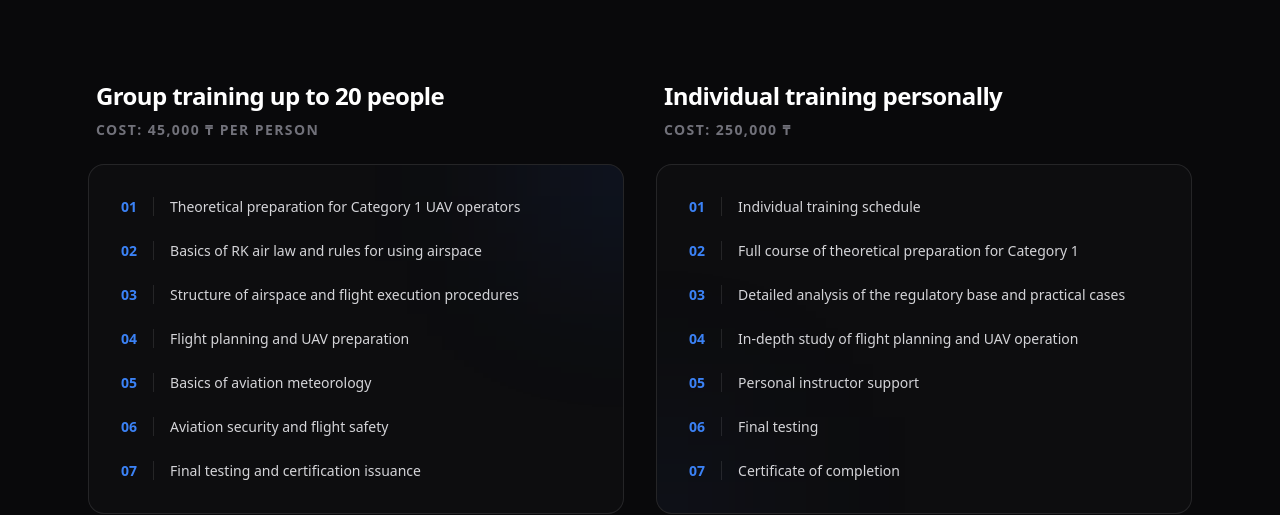
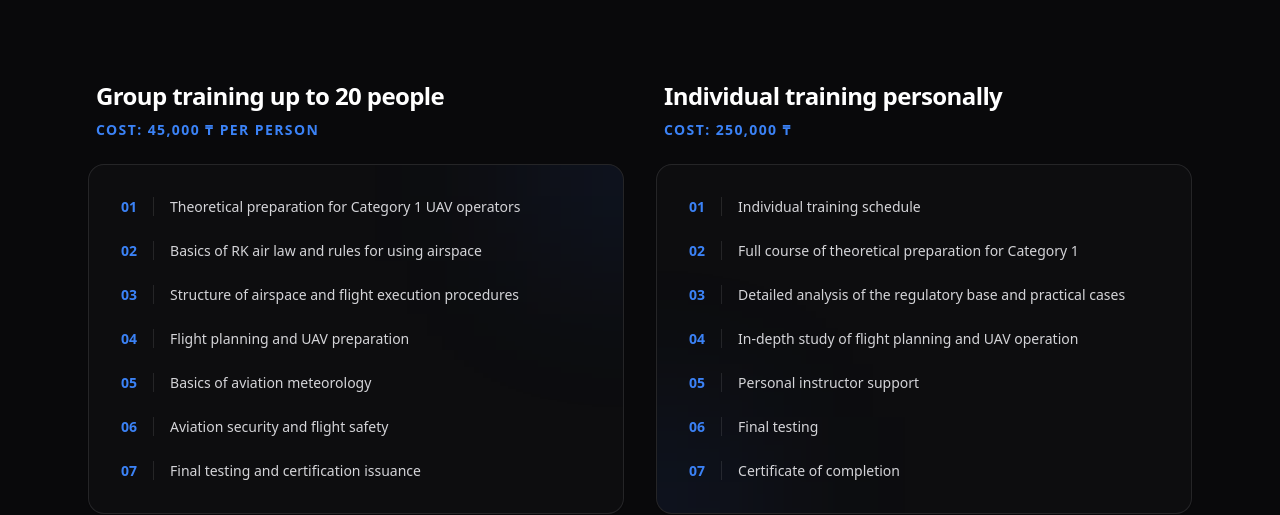
Before and after one commit to SamuelStrand/drones, a React (Create React App) app in the folder FAS_site/fas-website/: page /education in a window 1280 px wide. Shown: the part 292-807 px from the top of the page. Built offline with nearby package versions, Linux system fonts and the light colour scheme; no server answers.

Commit message:
education anim fix

```diff
--- a/FAS_site/fas-website/src/pages/Education.jsx
+++ b/FAS_site/fas-website/src/pages/Education.jsx
@@ -1,6 +1,29 @@
 import { useTranslation } from "react-i18next";
+import { motion } from "framer-motion"; // Ensure framer-motion is installed
 import PageTransition from "../components/PageTransition";
 import SEO from "../components/SEO";
+
+// Animation variants for the container
+const containerVariants = {
+  hidden: { opacity: 0 },
+  visible: {
+    opacity: 1,
+    transition: {
+      staggerChildren: 0.1, // Items appear one by one
+      delayChildren: 0.3
+    }
+  }
+};
+
+// Animation variants for individual items
+const itemVariants = {
+  hidden: { opacity: 0, y: 20 },
+  visible: {
+    opacity: 1,
+    y: 0,
+    transition: { duration: 0.6, ease: [0.22, 1, 0.36, 1] }
+  }
+};
 
 export default function Education() {
   const { t } = useTranslation();
@@ -10,78 +33,78 @@ export default function Education() {
 
   return (
     <PageTransition>
-      <SEO
-        title={`${t('education.title')} - FORPOST`}
-        description={t('seo.education.description')}
-      />
+      <SEO title={`${t('education.title')} - FORPOST`} description={t('seo.education.description')} />
 
-      <div className="pt-32 pb-20 bg-white dark:bg-zinc-950 min-h-screen text-zinc-900 dark:text-white transition-colors duration-500">
+      <div className="pt-32 pb-20 bg-white dark:bg-zinc-950 min-h-screen text-zinc-900 dark:text-white transition-colors duration-700">
         <div className="max-w-6xl mx-auto px-6">
 
-          {/* Header Section */}
-          <div className="text-center mb-20">
+          {/* Header Section with Fade In */}
+          <motion.div
+            initial={{ opacity: 0, y: -20 }}
+            animate={{ opacity: 1, y: 0 }}
+            transition={{ duration: 0.8 }}
+            className="text-center mb-20"
+          >
             <h1 className="text-3xl md:text-5xl font-light uppercase tracking-tight mb-8">
               {t('education.title')}
             </h1>
-            <div className="w-24 h-1 bg-blue-600 mx-auto mb-8"></div>
+            <motion.div
+              initial={{ width: 0 }}
+              animate={{ width: 96 }} // 24rem
+              transition={{ delay: 0.5, duration: 1 }}
+              className="h-1 bg-blue-600 mx-auto mb-8"
+            />
             <p className="text-zinc-500 dark:text-zinc-400 max-w-4xl mx-auto leading-relaxed text-sm md:text-base">
               {t('education.description')}
             </p>
-          </div>
+          </motion.div>
 
-          {/* Pricing Cards Grid */}
           <div className="grid md:grid-cols-2 gap-12 md:gap-8">
 
-            {/* Group Training */}
-            <div className="flex flex-col h-full space-y-6 group">
+            {/* Card Component Template */}
+            {[
+              { title: 'group', lessons: groupLessons },
+              { title: 'individual', lessons: individualLessons }
+            ].map((section, sectionIdx) => (
+              <motion.div
+                key={section.title}
+                initial="hidden"
+                whileInView="visible"
+                viewport={{ once: true, margin: "-100px" }}
+                variants={containerVariants}
+                className="flex flex-col h-full space-y-6 group"
+              >
                 <div className="text-center md:text-left px-2">
                   <h2 className="text-xl md:text-2xl font-semibold mb-2 tracking-tight">
-                  {t('education.group.title')}
+                    {t(`education.${section.title}.title`)}
                   </h2>
-                <p className="text-blue-600 dark:text-zinc-500 text-sm uppercase tracking-widest font-bold">
-                  {t('education.group.price')}
+                  <p className="text-blue-600 dark:text-blue-500 text-sm uppercase tracking-widest font-bold">
+                    {t(`education.${section.title}.price`)}
                   </p>
                 </div>
 
-              <div className="relative flex-grow overflow-hidden rounded-2xl border border-zinc-200 dark:border-white/10 bg-zinc-50/50 dark:bg-zinc-900/30 p-8 shadow-sm group-hover:shadow-md dark:shadow-none transition-all duration-500">
-                {/* Glow for Light/Dark Mode */}
-                <div className="absolute -top-24 -right-24 w-48 h-48 bg-blue-600/5 dark:bg-blue-600/10 blur-[80px] pointer-events-none" />
+                <motion.div
+                  whileHover={{ y: -5 }} // Smooth lift on hover
+                  className="relative flex-grow overflow-hidden rounded-2xl border border-zinc-200 dark:border-white/10 bg-zinc-50/50 dark:bg-zinc-900/30 p-8 shadow-sm transition-shadow duration-500 hover:shadow-xl dark:hover:shadow-blue-900/10"
+                >
+                  {/* Decorative Glow */}
+                  <div className={`absolute ${sectionIdx === 0 ? '-top-24 -right-24' : '-bottom-24 -left-24'} w-48 h-48 bg-blue-600/10 blur-[80px] pointer-events-none`} />
 
                   <ul className="relative z-10 space-y-6 text-sm text-zinc-600 dark:text-zinc-300">
-                  {groupLessons.map((item, idx) => (
-                    <li key={idx} className="flex gap-4 items-start">
+                    {section.lessons.map((item, idx) => (
+                      <motion.li
+                        key={idx}
+                        variants={itemVariants}
+                        className="flex gap-4 items-start"
+                      >
                         <span className="text-blue-600 dark:text-blue-500 font-bold tabular-nums">0{idx + 1}</span>
                         <span className="border-l border-zinc-200 dark:border-white/10 pl-4 leading-snug">{item}</span>
-                    </li>
+                      </motion.li>
                     ))}
                   </ul>
-              </div>
-            </div>
-
-            {/* Individual Training */}
-            <div className="flex flex-col h-full space-y-6 group">
-              <div className="text-center md:text-left px-2">
-                <h2 className="text-xl md:text-2xl font-semibold mb-2 tracking-tight">
-                  {t('education.individual.title')}
-                </h2>
-                <p className="text-blue-600 dark:text-zinc-500 text-sm uppercase tracking-widest font-bold">
-                  {t('education.individual.price')}
-                </p>
-              </div>
-
-              <div className="relative flex-grow overflow-hidden rounded-2xl border border-zinc-200 dark:border-white/10 bg-zinc-50/50 dark:bg-zinc-900/30 p-8 shadow-sm group-hover:shadow-md dark:shadow-none transition-all duration-500">
-                 <div className="absolute -bottom-24 -left-24 w-48 h-48 bg-blue-500/5 dark:bg-blue-900/10 blur-[80px] pointer-events-none" />
-
-                <ul className="relative z-10 space-y-6 text-sm text-zinc-600 dark:text-zinc-300">
-                  {individualLessons.map((item, idx) => (
-                    <li key={idx} className="flex gap-4 items-start">
-                      <span className="text-blue-600 dark:text-blue-500 font-bold tabular-nums">0{idx + 1}</span>
-                      <span className="border-l border-zinc-200 dark:border-white/10 pl-4 leading-snug">{item}</span>
-                    </li>
+                </motion.div>
+              </motion.div>
             ))}
-                </ul>
-              </div>
-            </div>
 
           </div>
         </div>
```
Lines whose indentation alone changed are shown as unchanged.
